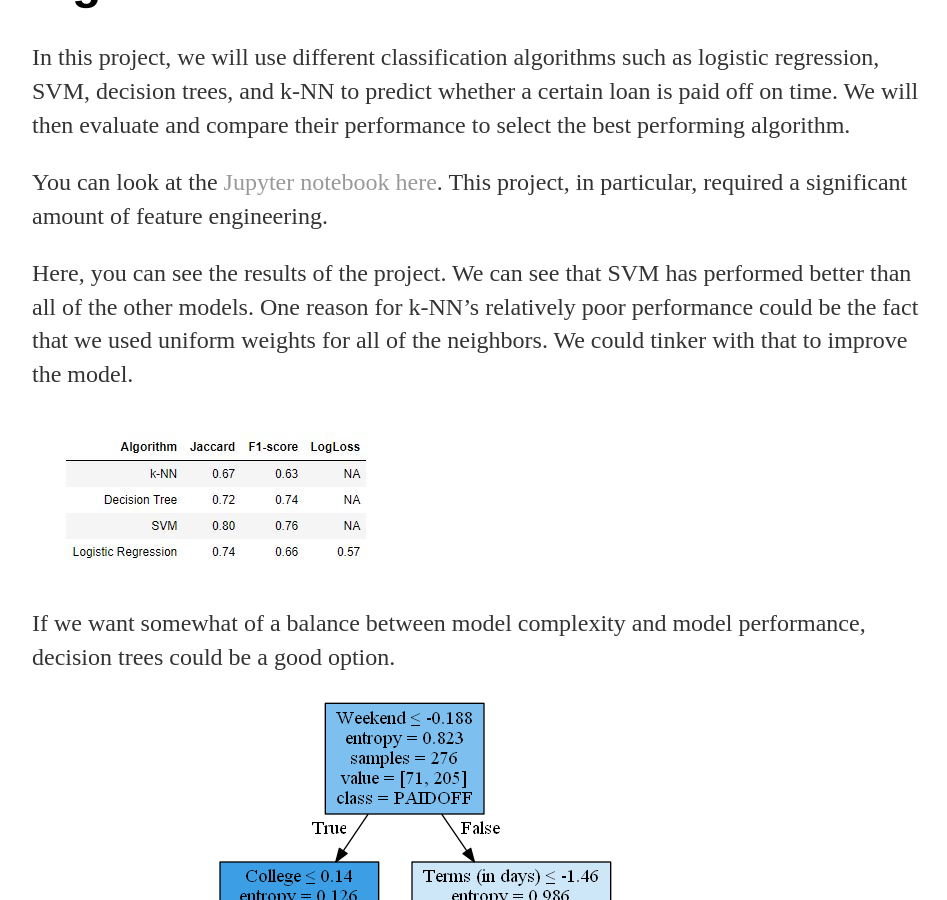
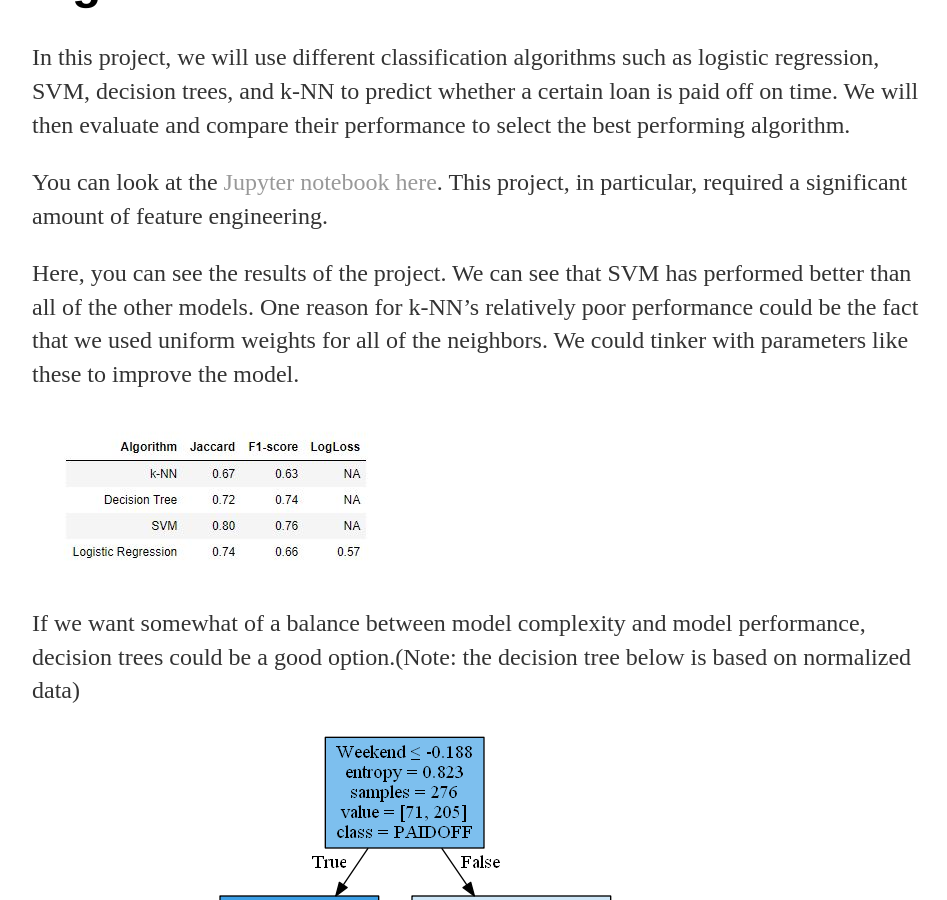
Before and after one commit to h2kh/h2kh.github.io, a Jekyll site: the page built from _posts/2019-06-06-loan-classification.md, in a window 1280 px wide and 900 px high, scrolled down 266 px. Shown: the whole window, without its empty margins (160-1107 px from the left). Built offline with Jekyll 4.4.1, drawn with Linux system fonts in a browser that asks for light colours.

Commit message:
Update 2019-06-06-loan-classification.md

```diff
--- a/_posts/2019-06-06-loan-classification.md
+++ b/_posts/2019-06-06-loan-classification.md
@@ -7,10 +7,10 @@ In this project, we will use different classification algorithms such as logisti
 
 You can look at the [Jupyter notebook here](https://nbviewer.jupyter.org/github/h2kh/loan-classification/blob/master/Loan%20classification.ipynb). This project, in particular, required a significant amount of feature engineering.
 
-Here, you can see the results of the project. We can see that SVM has performed better than all of the other models. One reason for k-NN's relatively poor performance could be the fact that we used uniform weights for all of the neighbors. We could tinker with that to improve the model.
+Here, you can see the results of the project. We can see that SVM has performed better than all of the other models. One reason for k-NN's relatively poor performance could be the fact that we used uniform weights for all of the neighbors. We could tinker with parameters like these to improve the model.
 
 ![perform](/assets/result.JPG)
 
-If we want somewhat of a balance between model complexity and model performance, decision trees could be a good option.
+If we want somewhat of a balance between model complexity and model performance, decision trees could be a good option.(Note: the decision tree below is based on normalized data)
 
 ![tree](/assets/dectree.png)
```
